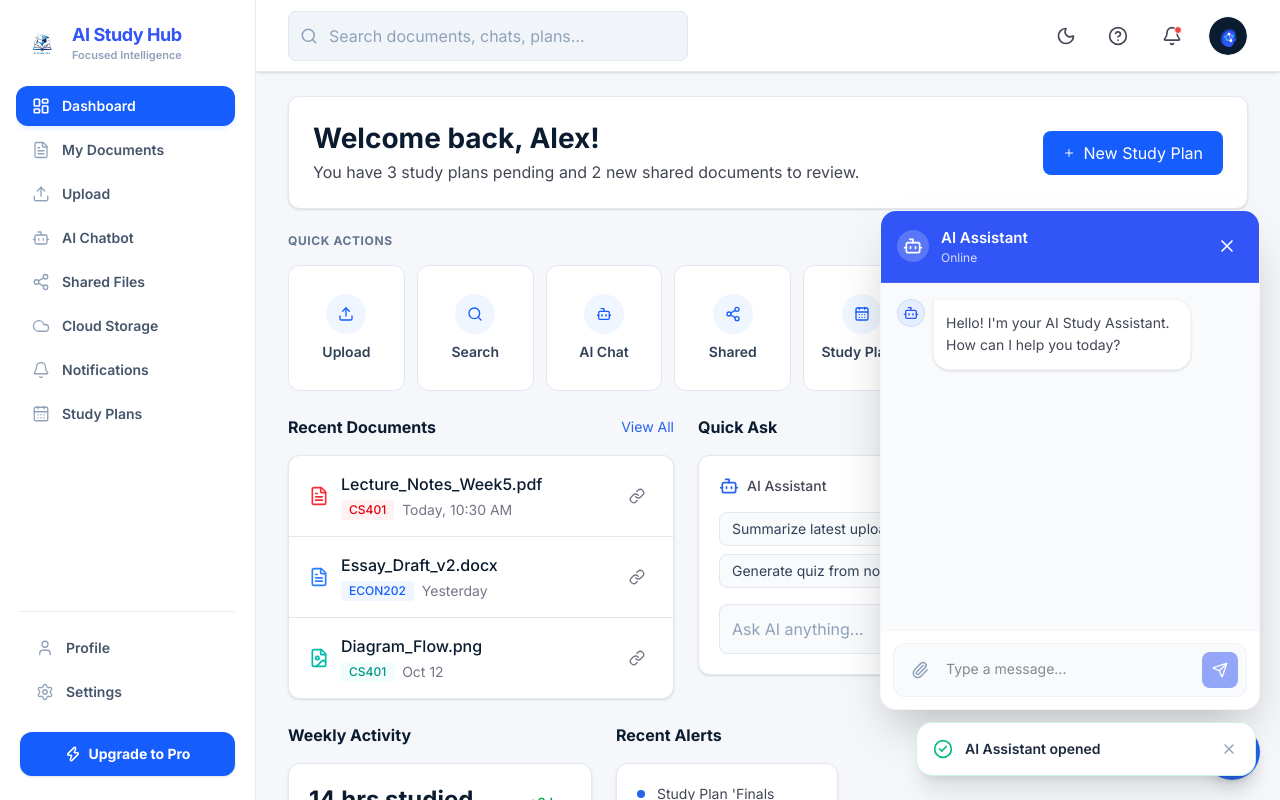
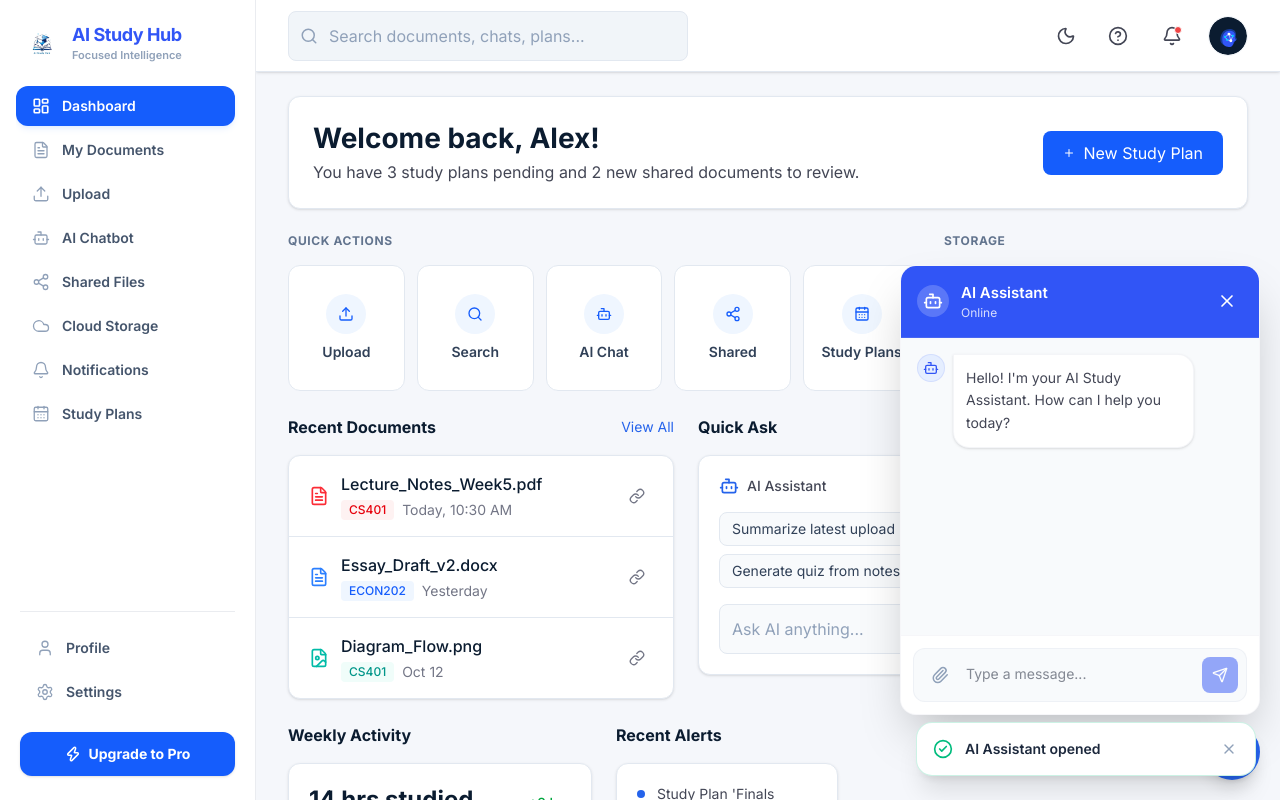
Before and after one commit to huynhduybinh24/SWP391_AIStudyHub, a React (Vite) app in the folder FrontEnd/: page /dashboard in a window 1280 px wide. Both pictures are taken after a click on the button 1232 px from the left and 752 px from the top of the page. Built offline with nearby package versions, Linux system fonts and the light colour scheme; the HTML template or start-up script is replaced by a standard one.

Commit message:
feat: implement AI chat interface and document upload page components

```diff
--- a/FrontEnd/src/features/ai-chatbot/components/ChatPopup.tsx
+++ b/FrontEnd/src/features/ai-chatbot/components/ChatPopup.tsx
@@ -94,7 +94,7 @@ export function ChatPopup({ onClose }: ChatPopupProps) {
   }
 
   return (
-    <div className="fixed bottom-[90px] right-[20px] z-50 flex h-[500px] w-[380px] flex-col overflow-hidden rounded-2xl border border-border/50 bg-white shadow-2xl">
+    <div className="fixed bottom-[85px] right-[20px] z-50 flex h-[450px] max-h-[calc(100vh-115px)] w-[360px] flex-col overflow-hidden rounded-2xl border border-border/50 bg-white shadow-2xl transition-all duration-300">
       {/* Header */}
       <div className="flex items-center justify-between border-b border-border/50 bg-[#3155F6] p-4 text-white">
         <div className="flex items-center gap-3">
```
